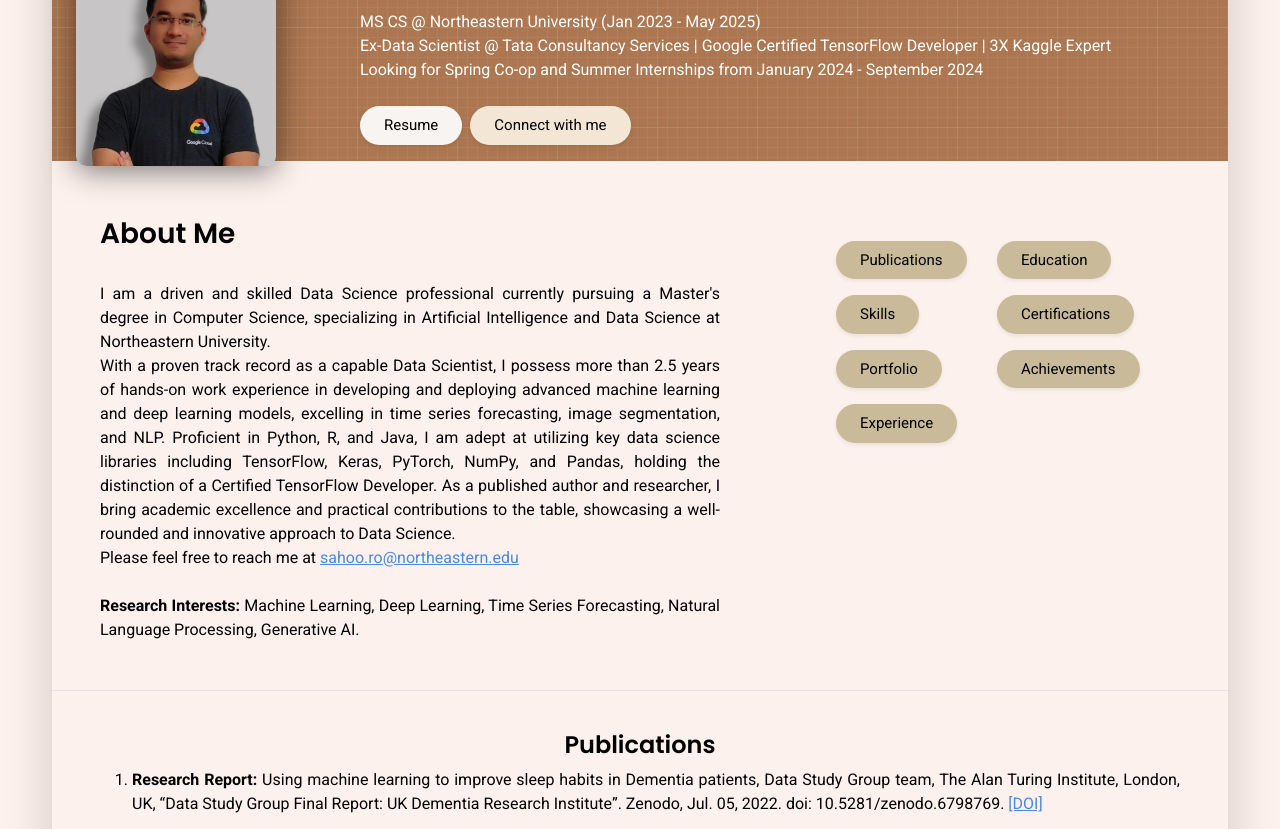
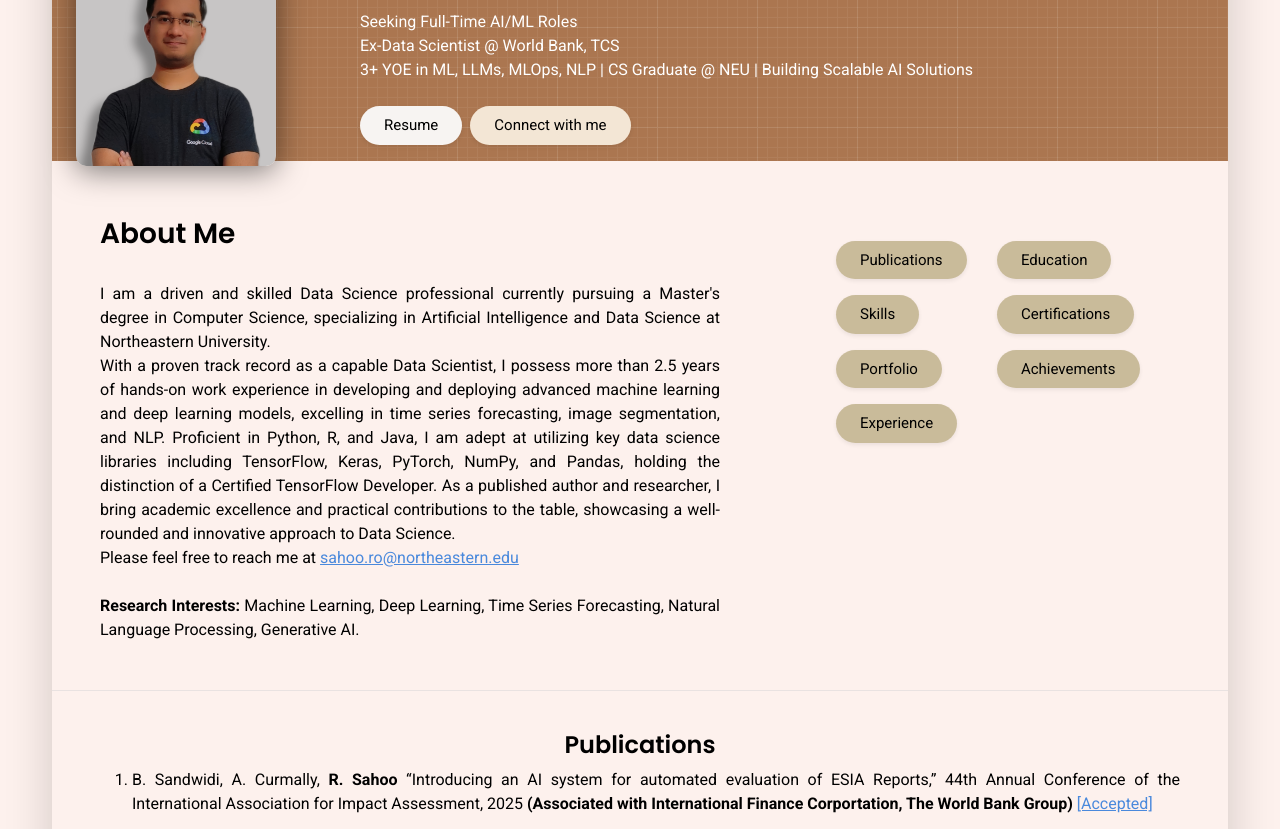
Before and after one commit to rohit-sahoo/rohit-sahoo.github.io, a plain HTML site: page index.html in a window 1280 px wide. Shown: the part 182-1011 px from the top of the page. Drawn offline with Linux system fonts and the light colour scheme.

Commit message:
Update index.html

```diff
--- a/index.html
+++ b/index.html
@@ -54,7 +54,7 @@
       </div>
       <div class="col-lg-8 col-md-7 text-center text-md-start">
         <h2 class="h1 mt-1" data-aos="fade-left" data-aos-delay="0">Rohit Sahoo</h2>
-        <p data-aos="fade-left" data-aos-delay="100">MS CS @ Northeastern University (Jan 2023 - May 2025) <BR> Ex-Data Scientist @ Tata Consultancy Services | Google Certified TensorFlow Developer | 3X Kaggle Expert <BR> Looking for Spring Co-op and Summer Internships from January 2024 - September 2024</p>
+        <p data-aos="fade-left" data-aos-delay="100">Seeking Full-Time AI/ML Roles <BR> Ex-Data Scientist @ World Bank, TCS   <BR> 3+ YOE in ML, LLMs, MLOps, NLP | CS Graduate @ NEU | Building Scalable AI Solutions</p>
         <div class="d-print-none" data-aos="fade-up" data-aos-delay="200"><a class="btn btn-primary shadow-sm mt-1 me-1" href="https://drive.google.com/file/d/1zfAgRcTUqYg23Ic3GlMX7qtPgK_vAa1O/view?usp=sharing" target="_blank" >Resume</a><a class="btn btn-secondary shadow-sm mt-1" href="#contact">Connect with me</a></div>
       </div>
     </div>
@@ -103,6 +103,7 @@
 	<div class="col">
         <h3 class="h4 mb-1"><center>Publications</center></h3>
 		<ol data-aos="fade-right" data-aos-delay="200">
+            <li><p style=" text-align: justify;">B. Sandwidi, A. Curmally, <b>R. Sahoo</b> “Introducing an AI system for automated evaluation of ESIA Reports,” 44th Annual Conference of the International Association for Impact Assessment, 2025 <b>(Associated with International Finance Corportation, The World Bank Group)</b> <a href="https://2025.iaia.org/">[Accepted]</a> </p></li>
 		<li><p style=" text-align: justify;"><b>Research Report:</b> Using machine learning to improve sleep habits in Dementia patients, Data Study Group team, The Alan Turing Institute, London, UK, “Data Study Group Final Report: UK Dementia Research Institute”. Zenodo, Jul. 05, 2022. doi: 10.5281/zenodo.6798769. <a href="https://www.turing.ac.uk/news/publications/data-study-group-final-report-uk-dementia-research-institute">[DOI]</a></p></li>
         <li><p style=" text-align: justify;"><b>Research Report:</b> Rapid identification of plankton using machine learning, Alan Turing Institute, Data Study Group team, London, UK, “Data Study Group Final Report: Centre for Environment, Fisheries and Aquaculture Science”. Zenodo, Jul. 05, 2022. doi: 10.5281/zenodo.6799166.<a href="https://www.turing.ac.uk/news/publications/data-study-group-final-report-uk-dementia-research-institute">[DOI]</a></p></li>
 		<li><p style=" text-align: justify;"><b>R. Sahoo</b>, V. Naik, S. Singh, S. Malik, “GANs and VAEs as methods of synthetic data generation and augmentation to enhance heart disease prediction,” International Journal of Engineering and Advanced Technology, vol.11, December 2021. <a href="https://www.ijeat.org/wp-content/uploads/papers/v11i2/B32631211221.pdf">[DOI]</a> </p></li>
```
